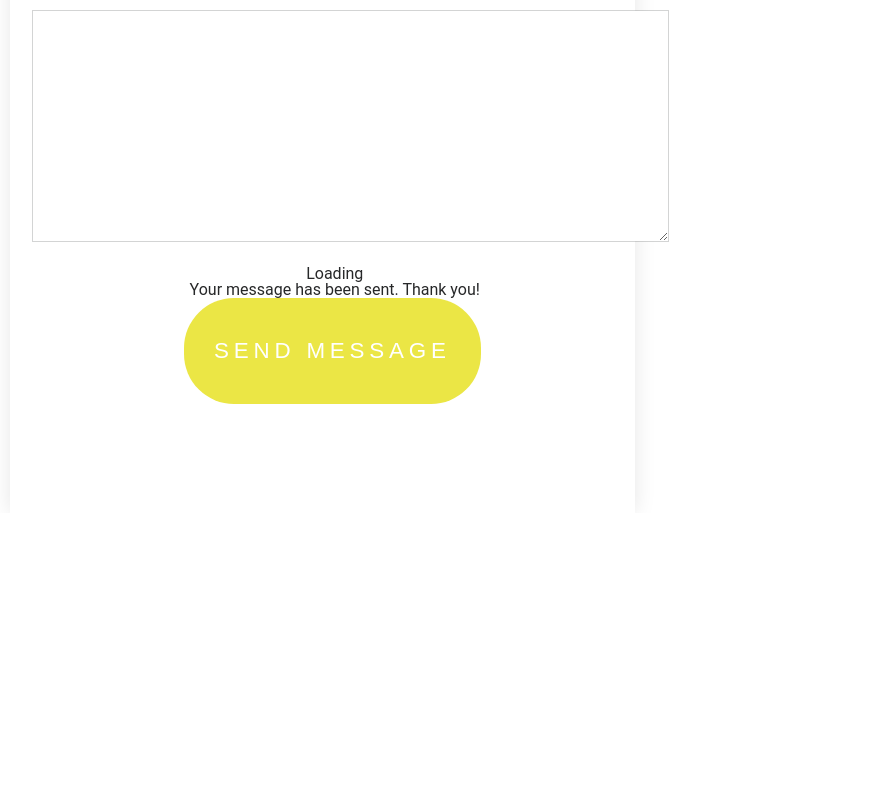
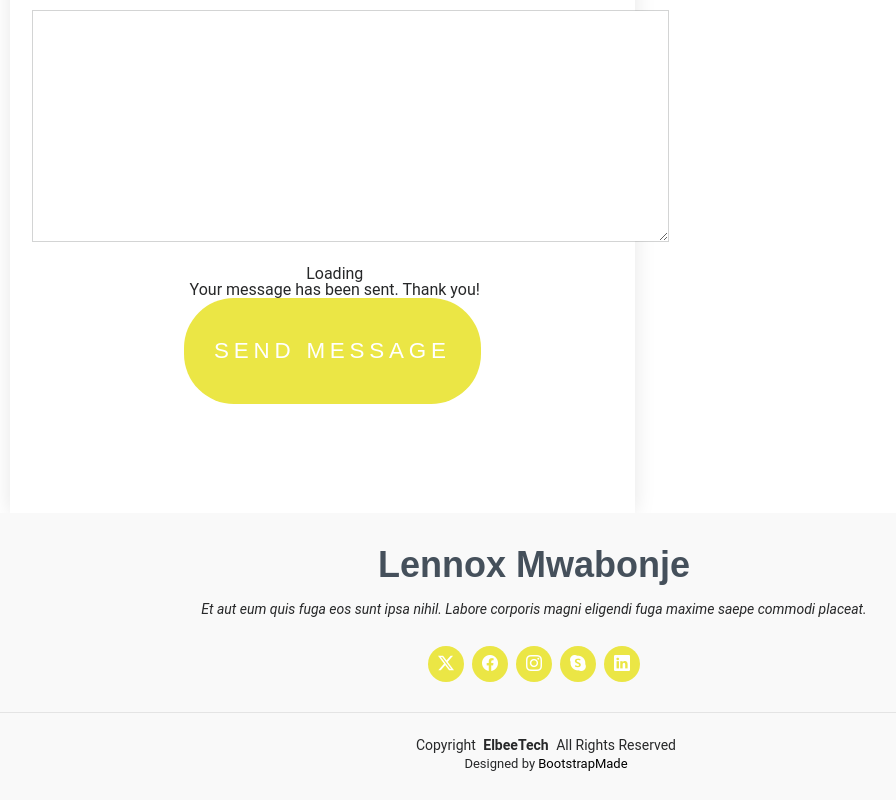
Before and after one commit to lenblazy/mwabonje-portfolio, a React (Vite) app: page / in a window 1280 px wide. Shown: the part 10891-11691 px from the top of the page, without its empty margins (106-1002 px from the left). Before the commit the page ends 11404 px from the top, so only its background shows below. Built offline with nearby package versions, Linux system fonts and the light colour scheme.

Commit message:
Add Footer Text

```diff
--- /dev/null
+++ b/src/ui/components/footer/Footer.jsx
@@ -0,0 +1,43 @@
+import "./styles.css";
+
+const Footer = () => {
+  return (
+    <footer id="footer" className="footer position-relative light-background">
+      <div className="container">
+        <h3 className="sitename">Lennox Mwabonje</h3>
+        <p>
+          Et aut eum quis fuga eos sunt ipsa nihil. Labore corporis magni
+          eligendi fuga maxime saepe commodi placeat.
+        </p>
+        <div className="social-links d-flex justify-content-center">
+          <a href="">
+            <i className="bi bi-twitter-x"></i>
+          </a>
+          <a href="">
+            <i className="bi bi-facebook"></i>
+          </a>
+          <a href="">
+            <i className="bi bi-instagram"></i>
+          </a>
+          <a href="">
+            <i className="bi bi-skype"></i>
+          </a>
+          <a href="">
+            <i className="bi bi-linkedin"></i>
+          </a>
+        </div>
+        <div className="container">
+          <div className="copyright">
+            <span>Copyright</span>{" "}
+            <strong className="px-1 sitename">ElbeeTech</strong>{" "}
+            <span>All Rights Reserved</span>
+          </div>
+          <div className="credits">
+            Designed by <a href="https://bootstrapmade.com/">BootstrapMade</a>
+          </div>
+        </div>
+      </div>
+    </footer>
+  );
+};
+export default Footer;
--- /dev/null
+++ b/src/ui/components/footer/styles.css
@@ -0,0 +1,59 @@
+.footer {
+  color: var(--default-color);
+  background-color: var(--background-color);
+  font-size: 14px;
+  text-align: center;
+  padding: 30px 0;
+  position: relative;
+}
+
+.footer h3 {
+  font-size: 36px;
+  font-weight: 700;
+  position: relative;
+  padding: 0;
+  margin: 0 0 15px 0;
+}
+
+.footer p {
+  font-size: 15;
+  font-style: italic;
+  padding: 0;
+  margin: 0 0 30px 0;
+}
+
+.footer .social-links {
+  margin: 0 0 30px 0;
+}
+
+.footer .social-links a {
+  font-size: 16px;
+  display: flex;
+  align-items: center;
+  justify-content: center;
+  background: var(--accent-color);
+  color: var(--contrast-color);
+  line-height: 1;
+  margin: 0 4px;
+  border-radius: 50%;
+  text-align: center;
+  width: 36px;
+  height: 36px;
+  transition: 0.3s;
+}
+
+.footer .social-links a:hover {
+  background: color-mix(in srgb, var(--accent-color), transparent 20%);
+  text-decoration: none;
+}
+
+.footer .copyright {
+  padding-top: 25px;
+  border-top: 1px solid
+    color-mix(in srgb, var(--default-color), transparent 90%);
+}
+
+.footer .credits {
+  font-size: 13px;
+  padding-top: 5px;
+}
--- a/src/ui/AppNav.jsx
+++ b/src/ui/components/header/Header.jsx
@@ -1,6 +1,6 @@
-import { useState, useRef, useEffect } from "react";
+import { useState, useEffect } from "react";
 
-const AppNav = () => {
+const Header = () => {
   const [menuOpen, setMenuOpen] = useState(false);
 
   const handleToggleClick = (e) => {
@@ -59,4 +59,4 @@ const AppNav = () => {
   );
 };
 
-export default AppNav;
+export default Header;
--- a/src/ui/pages/Home.jsx
+++ b/src/ui/pages/Home.jsx
@@ -1,5 +1,5 @@
 import React from "react";
-import AppNav from "../AppNav";
+import Header from "../components/header/Header";
 import Intro from "../sections/Intro";
 import About from "../sections/About";
 import Stats from "../sections/Stats";
@@ -10,10 +10,11 @@ import Testimonials from "../sections/Testimonials";
 import Services from "../sections/Services";
 import Blog from "../sections/blog/Blog";
 import Contact from "../sections/contact/Contact";
+import Footer from "../components/footer/Footer";
 
 const Home = () => (
   <div>
-    <AppNav />
+    <Header />
     <Intro />
     <About />
     <Stats />
@@ -24,6 +25,7 @@ const Home = () => (
     <Services />
     <Blog />
     <Contact />
+    <Footer />
   </div>
 );
 
--- a/src/ui/pages/ServiceDetails.jsx
+++ b/src/ui/pages/ServiceDetails.jsx
@@ -1,16 +1,15 @@
-import React from "react";
 import { Link, NavLink } from "react-router";
 
 const ServiceDetails = () => (
   <div className="service-details-page">
-
     <main className="main">
-
       <div className="page-title" data-aos="fade">
         <div className="container">
           <NavLink className="breadcrumbs">
             <ol>
-							<li><Link to="/">Home</Link></li>
+              <li>
+                <Link to="/">Home</Link>
+              </li>
               <li className="current">Service Details</li>
             </ol>
           </NavLink>
@@ -19,66 +18,120 @@ const ServiceDetails = () => (
       </div>
 
       <section id="service-details" className="service-details section">
-
         <div className="container">
-
           <div className="row gy-5">
-
             <div className="col-lg-4" data-aos="fade-up" data-aos-delay="100">
-
               <div className="service-box">
                 <h4>Serices List</h4>
                 <div className="services-list">
-									<a href="#" className="active"><i className="bi bi-arrow-right-circle"></i><span>Web Design</span></a>
-									<a href="#"><i className="bi bi-arrow-right-circle"></i><span>Web Design</span></a>
-									<a href="#"><i className="bi bi-arrow-right-circle"></i><span>Product Management</span></a>
-									<a href="#"><i className="bi bi-arrow-right-circle"></i><span>Graphic Design</span></a>
-									<a href="#"><i className="bi bi-arrow-right-circle"></i><span>Marketing</span></a>
+                  <a href="#" className="active">
+                    <i className="bi bi-arrow-right-circle"></i>
+                    <span>Web Design</span>
+                  </a>
+                  <a href="#">
+                    <i className="bi bi-arrow-right-circle"></i>
+                    <span>Web Design</span>
+                  </a>
+                  <a href="#">
+                    <i className="bi bi-arrow-right-circle"></i>
+                    <span>Product Management</span>
+                  </a>
+                  <a href="#">
+                    <i className="bi bi-arrow-right-circle"></i>
+                    <span>Graphic Design</span>
+                  </a>
+                  <a href="#">
+                    <i className="bi bi-arrow-right-circle"></i>
+                    <span>Marketing</span>
+                  </a>
                 </div>
               </div>
 
               <div className="service-box">
                 <h4>Download Catalog</h4>
                 <div className="download-catalog">
-									<a href="#"><i className="bi bi-filetype-pdf"></i><span>Catalog PDF</span></a>
-									<a href="#"><i className="bi bi-file-earmark-word"></i><span>Catalog DOC</span></a>
+                  <a href="#">
+                    <i className="bi bi-filetype-pdf"></i>
+                    <span>Catalog PDF</span>
+                  </a>
+                  <a href="#">
+                    <i className="bi bi-file-earmark-word"></i>
+                    <span>Catalog DOC</span>
+                  </a>
                 </div>
               </div>
 
               <div className="help-box d-flex flex-column justify-content-center align-items-center">
                 <i className="bi bi-headset help-icon"></i>
                 <h4>Have a Question?</h4>
-								<p className="d-flex align-items-center mt-2 mb-0"><i className="bi bi-telephone me-2"></i> <span>+1 5589 55488 55</span></p>
-								<p className="d-flex align-items-center mt-1 mb-0"><i className="bi bi-envelope me-2"></i> <a href="mailto:contact@example.com">contact@example.com</a></p>
+                <p className="d-flex align-items-center mt-2 mb-0">
+                  <i className="bi bi-telephone me-2"></i>{" "}
+                  <span>+1 5589 55488 55</span>
+                </p>
+                <p className="d-flex align-items-center mt-1 mb-0">
+                  <i className="bi bi-envelope me-2"></i>{" "}
+                  <a href="mailto:contact@example.com">contact@example.com</a>
+                </p>
+              </div>
             </div>
 
-						</div>
-
-						<div className="col-lg-8 ps-lg-5" data-aos="fade-up" data-aos-delay="200">
-							<img src="assets/img/services.jpg" alt="" className="img-fluid services-img" />
-							<h3>Temporibus et in vero dicta aut eius lidero plastis trand lined voluptas dolorem ut voluptas</h3>
+            <div
+              className="col-lg-8 ps-lg-5"
+              data-aos="fade-up"
+              data-aos-delay="200"
+            >
+              <img
+                src="assets/img/services.jpg"
+                alt=""
+                className="img-fluid services-img"
+              />
+              <h3>
+                Temporibus et in vero dicta aut eius lidero plastis trand lined
+                voluptas dolorem ut voluptas
+              </h3>
               <p>
-								Blanditiis voluptate odit ex error ea sed officiis deserunt. Cupiditate non consequatur et doloremque consequuntur. Accusantium labore reprehenderit error temporibus saepe perferendis fuga doloribus vero. Qui omnis quo sit. Dolorem architecto eum et quos deleniti officia qui.
+                Blanditiis voluptate odit ex error ea sed officiis deserunt.
+                Cupiditate non consequatur et doloremque consequuntur.
+                Accusantium labore reprehenderit error temporibus saepe
+                perferendis fuga doloribus vero. Qui omnis quo sit. Dolorem
+                architecto eum et quos deleniti officia qui.
               </p>
               <ul>
-								<li><i className="bi bi-check-circle"></i> <span>Aut eum totam accusantium voluptatem.</span></li>
-								<li><i className="bi bi-check-circle"></i> <span>Assumenda et porro nisi nihil nesciunt voluptatibus.</span></li>
-								<li><i className="bi bi-check-circle"></i> <span>Ullamco laboris nisi ut aliquip ex ea</span></li>
+                <li>
+                  <i className="bi bi-check-circle"></i>{" "}
+                  <span>Aut eum totam accusantium voluptatem.</span>
+                </li>
+                <li>
+                  <i className="bi bi-check-circle"></i>{" "}
+                  <span>
+                    Assumenda et porro nisi nihil nesciunt voluptatibus.
+                  </span>
+                </li>
+                <li>
+                  <i className="bi bi-check-circle"></i>{" "}
+                  <span>Ullamco laboris nisi ut aliquip ex ea</span>
+                </li>
               </ul>
               <p>
-								Est reprehenderit voluptatem necessitatibus asperiores neque sed ea illo. Deleniti quam sequi optio iste veniam repellat odit. Aut pariatur itaque nesciunt fuga.
+                Est reprehenderit voluptatem necessitatibus asperiores neque sed
+                ea illo. Deleniti quam sequi optio iste veniam repellat odit.
+                Aut pariatur itaque nesciunt fuga.
               </p>
               <p>
-								Sunt rem odit accusantium omnis perspiciatis officia. Laboriosam aut consequuntur recusandae mollitia doloremque est architecto cupiditate ullam. Quia est ut occaecati fuga. Distinctio ex repellendus eveniet velit sint quia sapiente cumque. Et ipsa perferendis ut nihil. Laboriosam vel voluptates tenetur nostrum. Eaque iusto cupiditate et totam et quia dolorum in. Sunt molestiae ipsum at consequatur vero. Architecto ut pariatur autem ad non cumque nesciunt qui maxime. Sunt eum quia impedit dolore alias explicabo ea.
+                Sunt rem odit accusantium omnis perspiciatis officia. Laboriosam
+                aut consequuntur recusandae mollitia doloremque est architecto
+                cupiditate ullam. Quia est ut occaecati fuga. Distinctio ex
+                repellendus eveniet velit sint quia sapiente cumque. Et ipsa
+                perferendis ut nihil. Laboriosam vel voluptates tenetur nostrum.
+                Eaque iusto cupiditate et totam et quia dolorum in. Sunt
+                molestiae ipsum at consequatur vero. Architecto ut pariatur
+                autem ad non cumque nesciunt qui maxime. Sunt eum quia impedit
+                dolore alias explicabo ea.
               </p>
             </div>
-
           </div>
-
         </div>
-
       </section>
-
     </main>
   </div>
 );
```
Also changed, not shown: src/ui/pages/PortfolioDetails.jsx (+32 -22 lines). Lines whose indentation alone changed are shown as unchanged.
